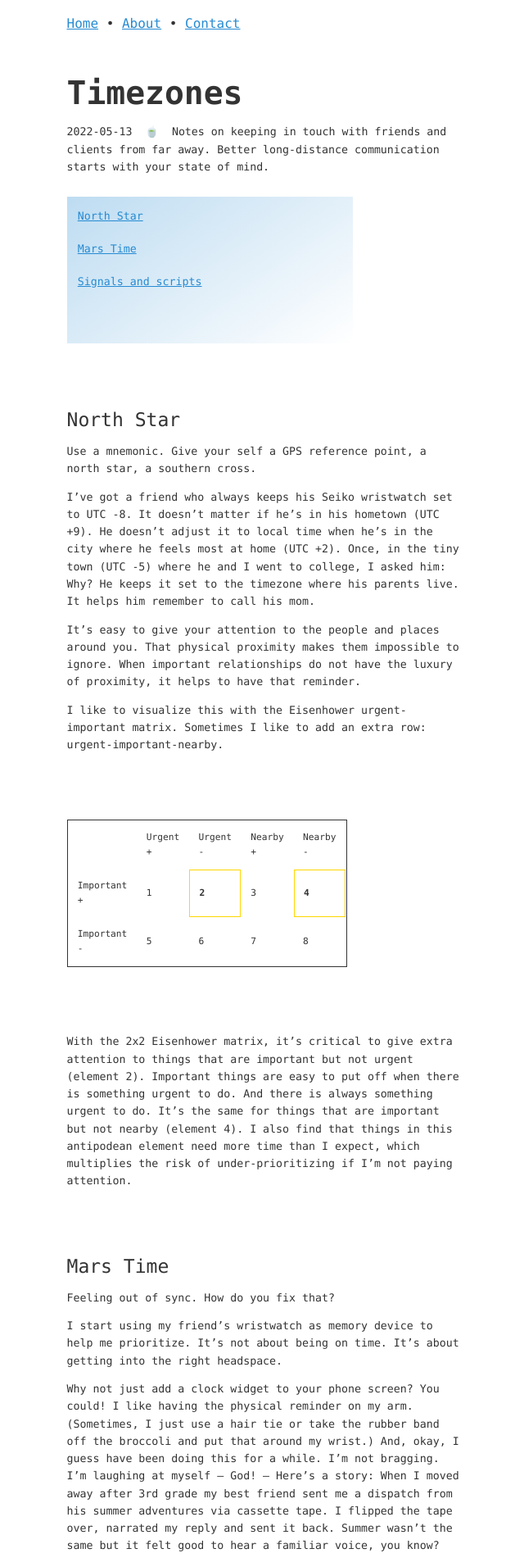
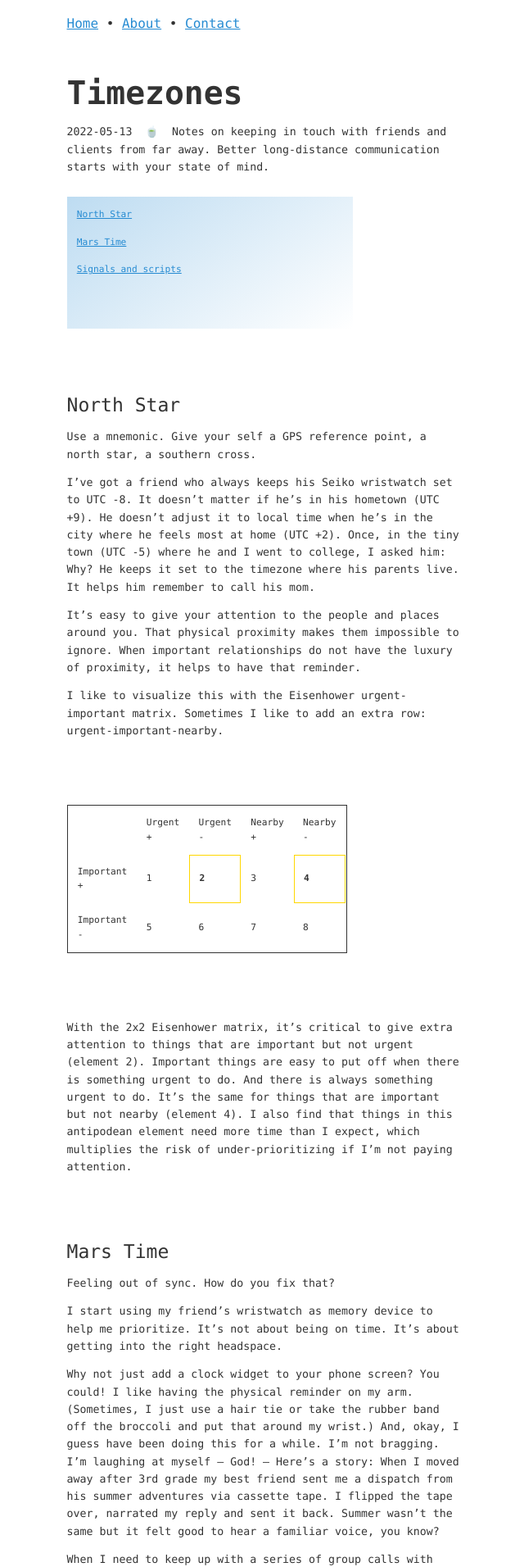
Before and after one commit to zachmccabe/zachmccabe.github.io, a Jekyll site: the page built from _travel/timezones.md, in a window 1280 px wide. Shown: the top 1912 px of the page at 82% size, without its empty margins (253-893 px from the left). Built offline with Jekyll 4.4.1, drawn with Linux system fonts in a browser that asks for light colours.

Commit message:
Update kao-midnite-13.css

```diff
--- a/assets/kao-midnite-13.css
+++ b/assets/kao-midnite-13.css
@@ -13,7 +13,7 @@
 }
 
 html, body {
-  margin: 0;
+  margin: 0 auto;
   padding: 0;
 }
 
@@ -108,7 +108,7 @@
 }
 
 .kaoNAV li {
-  font-size: var(--fs-083);
+  /* font-size: var(--fs-083); */
   padding-left: 0.5em;
   padding-bottom: 0.9em;
 }
@@ -256,13 +256,17 @@
   margin-top: 0.5em;
 }
 
+li p {
+ font-size: var(--fs-070);
+}
+
 ol + figure, ul + figure {
   margin-top: 5rem;
 }
 
 table {
   border-collapse: collapse;
-  margin: 5rem 0.1rem 5rem 0;
+  margin: 5rem auto 5rem 0;
   padding: 0;
   width: 100%;
   max-width: 21rem;
```
